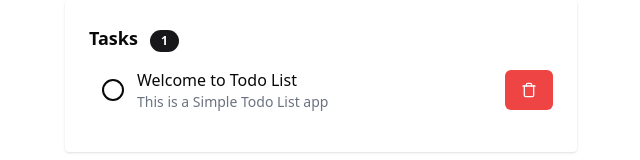
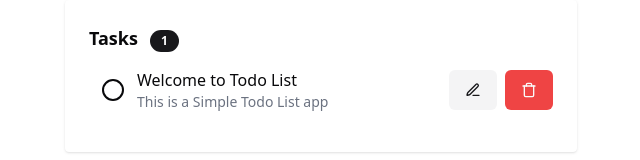
Before and after one commit to suryadeepkoduri/todo-list, a React (Vite) app: page / in a window 1280 px wide. Shown: the part 372-532 px from the top of the page, without its empty margins (319-959 px from the left). Built offline with nearby package versions, Linux system fonts and the light colour scheme.

Commit message:
feat: add edit button

```diff
--- a/src/components/Todo.jsx
+++ b/src/components/Todo.jsx
@@ -1,7 +1,7 @@
 import React from "react";
 import { useDispatch } from "react-redux";
 import { completedTodo, removeTodo } from "@/features/todo/todoSlice";
-import { Trash, CircleCheck,Circle } from "lucide-react";
+import { Trash, CircleCheck,Circle, PenLine } from "lucide-react";
 import { Button } from "./ui/button";
 import { useState } from "react";
 import {
@@ -46,6 +46,13 @@ function Todo({ todo }) {
 
         <Button
           className="flex-no-shrink p-2 ml-2  py-2 px-4"
+          variant="secondary"
+        >
+          <PenLine/>
+        </Button>
+
+        <Button
+          className="flex-no-shrink p-2 ml-2  py-2 px-4"
           onClick={() => setIsDialogOpen(true)}
           variant="destructive"
         >
```
